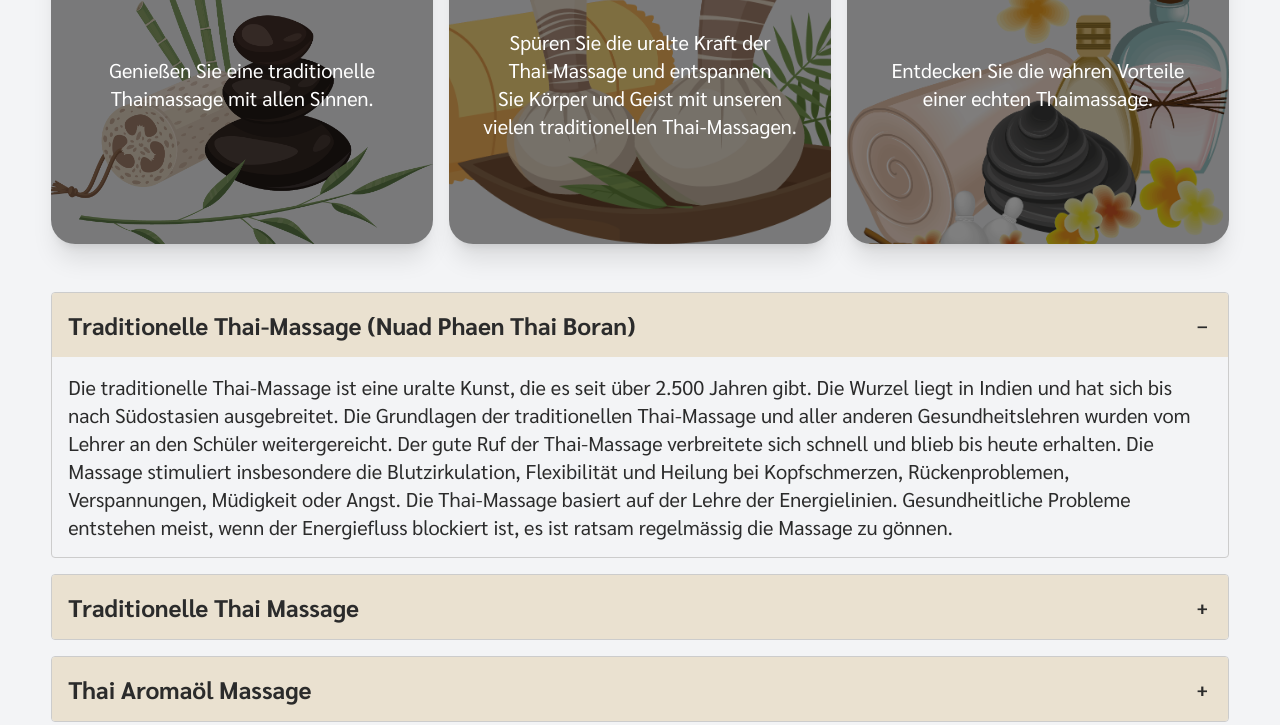
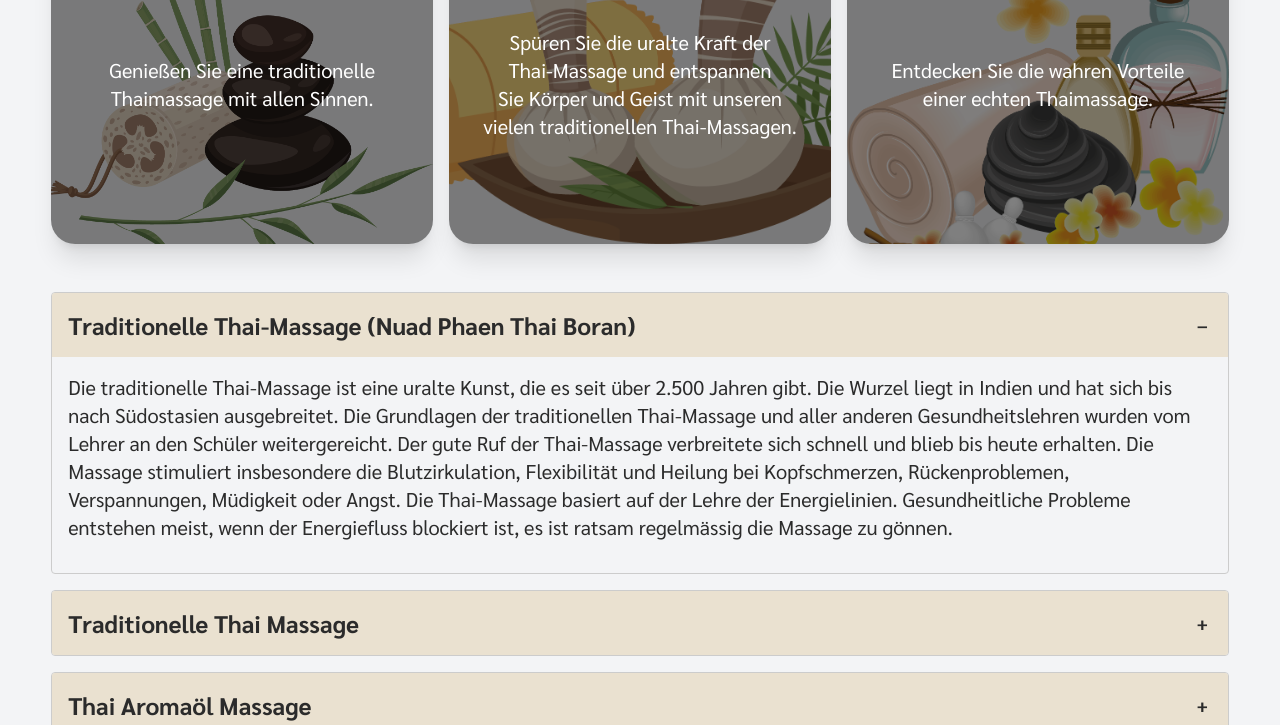
Before and after one commit to jorgson/schya.de, an Astro site: page / in a window 1280 px wide. Both pictures are taken after a click on the heading "Traditionelle Thai-Massage (Nuad Phaen Thai Boran)". Shown: the part 915-1640 px from the top of the page. Built offline with nearby package versions, Linux system fonts and the light colour scheme; Astro itself is replaced by a stand-in of ours; a web font is replaced by a local one.

Commit message:
improvement

```diff
--- a/package.json
+++ b/package.json
@@ -15,5 +15,8 @@
     "astro": "^4.16.9",
     "tailwindcss": "^3.4.14",
     "typescript": "^5.6.3"
+  },
+  "devDependencies": {
+    "@tailwindcss/typography": "^0.5.15"
   }
 }
--- a/src/components/AccordionItem.astro
+++ b/src/components/AccordionItem.astro
@@ -36,7 +36,8 @@ const { title } = Astro.props;
     class="text-2xl font-bold list-none cursor-pointer relative bg-soft-beige p-4"
     >{title}</summary
   >
-  <div class="text-xl p-4">
+  <div
+    class="text-xl p-4 prose-p:mb-4 prose-h3:text-2xl prose-h3:text-woodland prose-h3:font-bold">
     <slot />
   </div>
 </details>
--- a/tailwind.config.mjs
+++ b/tailwind.config.mjs
@@ -17,5 +17,5 @@ export default {
       }
     },
 	},
-	plugins: [],
+	plugins: [require('@tailwindcss/typography'),],
 }
```
Also changed, not shown: 1 other file.
